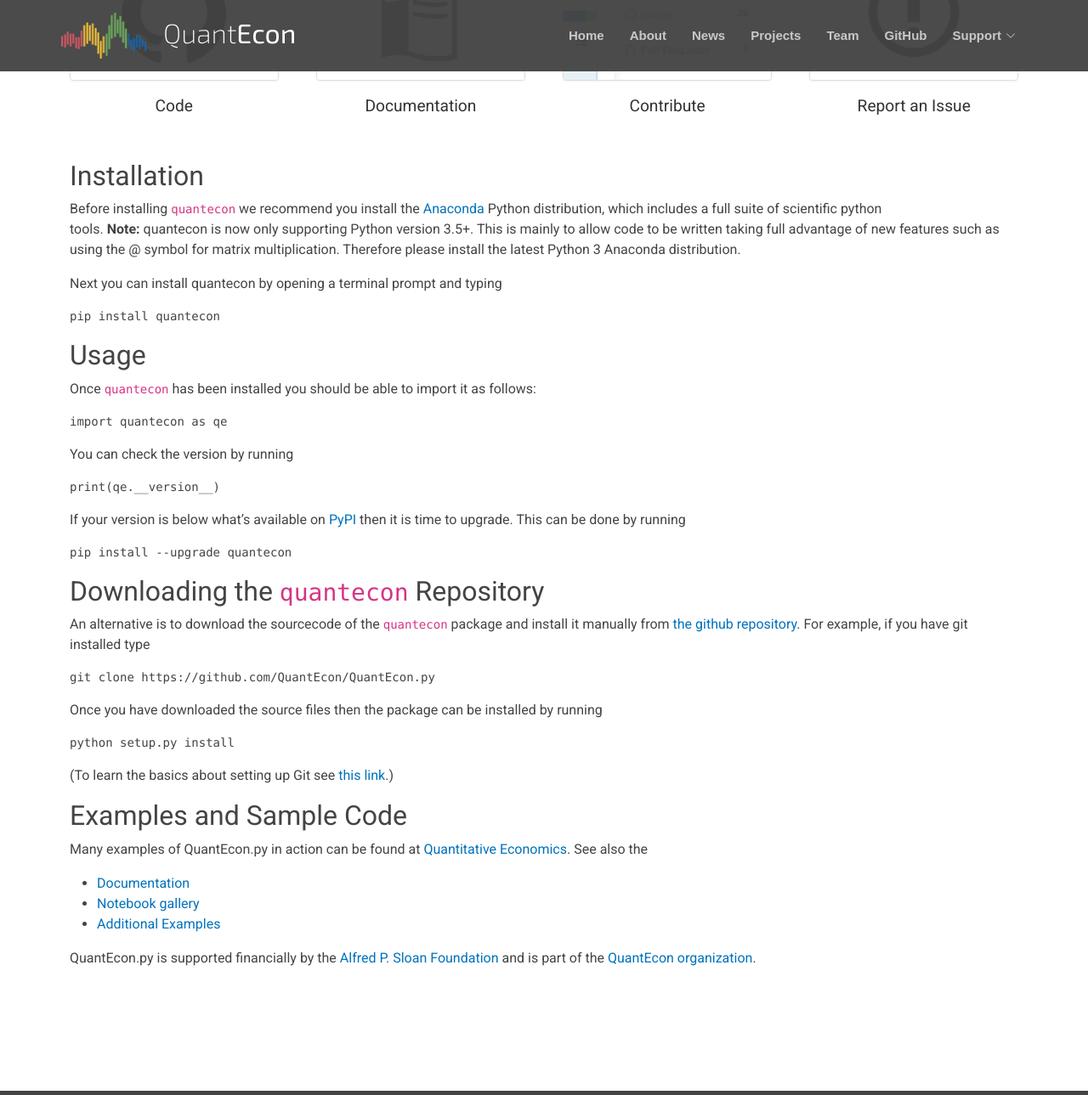
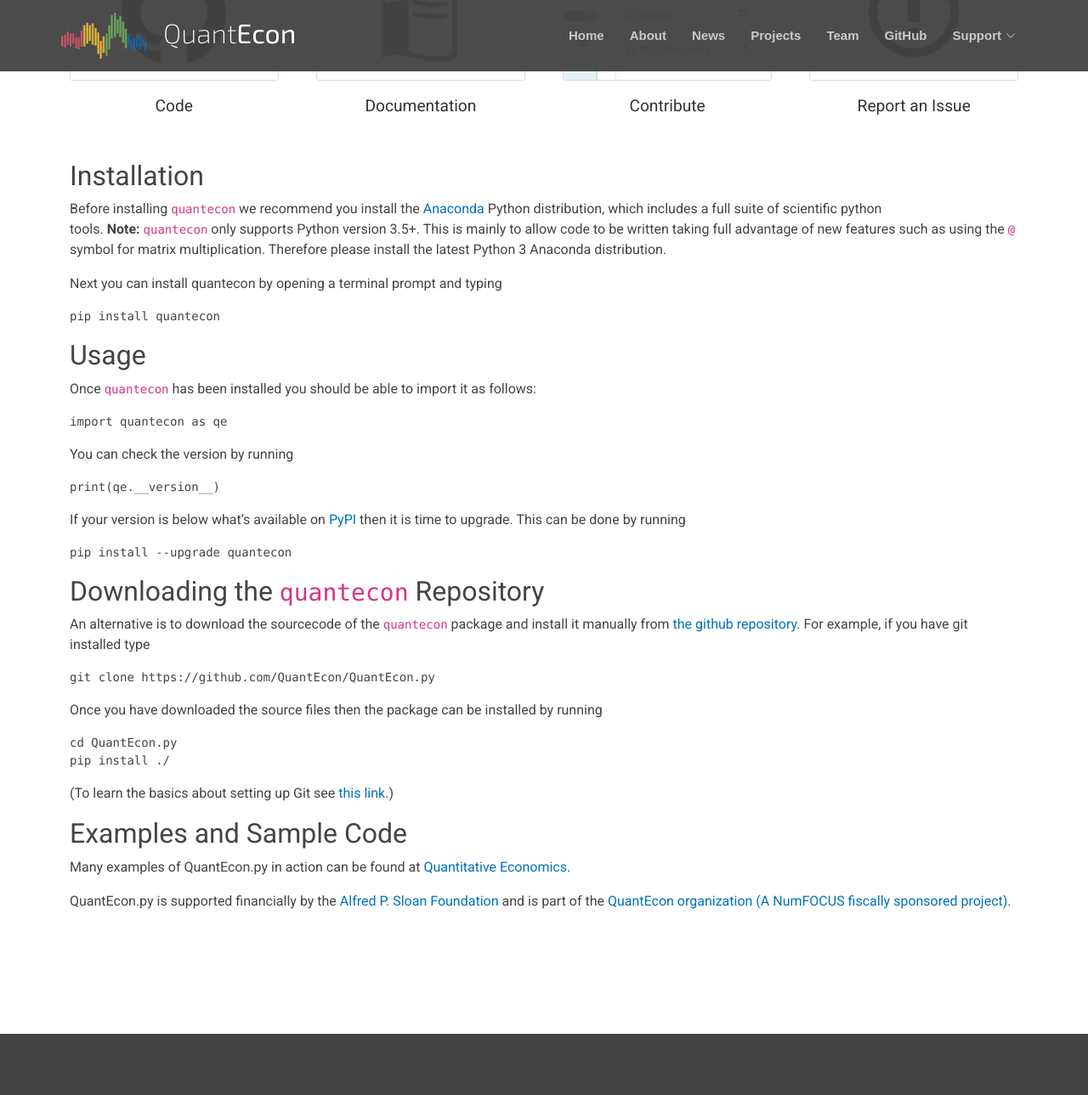
Before and after one commit to QuantEcon/website, a Jekyll site: the page built from pages/quantecon-py.md, in a window 1280 px wide and 1400 px high, scrolled down 408 px, cut to the strip 0-1289 px from the top of the window. Shown: the whole strip at 85% size. Built offline with Jekyll 4.4.1, drawn with Linux system fonts in a browser that asks for light colours; nearby versions of some CDN libraries.

Commit message:
review quantecon-py pages

```diff
--- a/pages/quantecon-py.md
+++ b/pages/quantecon-py.md
@@ -32,7 +32,7 @@
 
 ## Installation
 
-Before installing `quantecon` we recommend you install the [Anaconda](https://www.anaconda.com/download/) Python distribution, which includes a full suite of scientific python tools. **Note:** quantecon is now only supporting Python version 3.5+. This is mainly to allow code to be written taking full advantage of new features such as using the @ symbol for matrix multiplication. Therefore please install the latest Python 3 Anaconda distribution.
+Before installing `quantecon` we recommend you install the [Anaconda](https://www.anaconda.com/download/) Python distribution, which includes a full suite of scientific python tools. **Note:** `quantecon` only supports Python version 3.5+. This is mainly to allow code to be written taking full advantage of new features such as using the `@` symbol for matrix multiplication. Therefore please install the latest Python 3 Anaconda distribution.
 
 Next you can install quantecon by opening a terminal prompt and typing
 
@@ -60,16 +60,13 @@
 
 Once you have downloaded the source files then the package can be installed by running
 
-    python setup.py install
+	cd QuantEcon.py
+    pip install ./
 
 (To learn the basics about setting up Git see [this link](https://help.github.com/articles/set-up-git/).)
 
 ## Examples and Sample Code
 
-Many examples of QuantEcon.py in action can be found at [Quantitative Economics](https://lectures.quantecon.org/). See also the
+Many examples of QuantEcon.py in action can be found at [Quantitative Economics](https://lectures.quantecon.org/).
 
-*   [Documentation](http://quanteconpy.readthedocs.org/en/latest/)
-*   [Notebook gallery](/notebooks)
-*   [Additional Examples](/python-examples)
-
-QuantEcon.py is supported financially by the [Alfred P. Sloan Foundation](http://www.sloan.org/) and is part of the [QuantEcon organization](/).
+QuantEcon.py is supported financially by the [Alfred P. Sloan Foundation](http://www.sloan.org/) and is part of the [QuantEcon organization (A NumFOCUS fiscally sponsored project)](/).
```
Also changed, not shown: pages/python-examples.md (deleted, +0 -21 lines).
